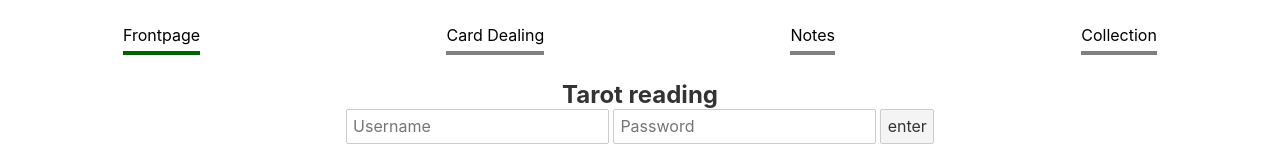
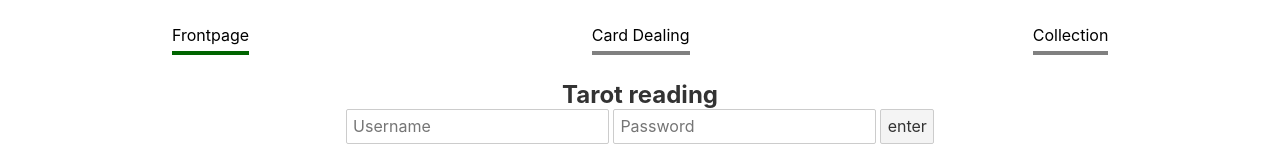
Before and after one commit to mierjar/eksamensprojekt, a Svelte app: page / in a window 1280 px wide. Shown: the top 150 px of the page. Built offline with nearby package versions, Linux system fonts and the light colour scheme.

Commit message:
fjernet notes

```diff
--- a/src/App.svelte
+++ b/src/App.svelte
@@ -3,8 +3,7 @@
 	import Frontpage from './components/Frontpage.svelte'
 	import CardDealing from './components/CardDealing.svelte'
 	import Collection from './components/Collection.svelte'
-	import Notes from './components/Notes.svelte';
-	let menu = ['Frontpage', 'Card Dealing', 'Notes', 'Collection']
+	let menu = ['Frontpage', 'Card Dealing', 'Collection']
 	let activePage = menu[0]
 	let savedCards = []
 	let cardStock
@@ -29,9 +28,7 @@
 	<Frontpage bind:activePage={activePage}/>
 	{:else if  activePage == menu[1]}
 	<CardDealing bind:savedCards={savedCards} {cardStock}/>
-	{:else if  activePage == menu[2]}
-	<Notes bind:savedCards={savedCards}/>
-	{:else if activePage == menu[3]}
+	{:else if activePage == menu[2]}
 	<Collection bind:savedCards={savedCards}/>
 	{/if}
 </main>
--- a/src/components/Notes.svelte
+++ /dev/null
@@ -1,13 +0,0 @@
-<script>
-
-
-</script>
-
-<main class="page">
-    <h1>Notes</h1>
-
-</main>
-
-<style>
-
-</style>
```
